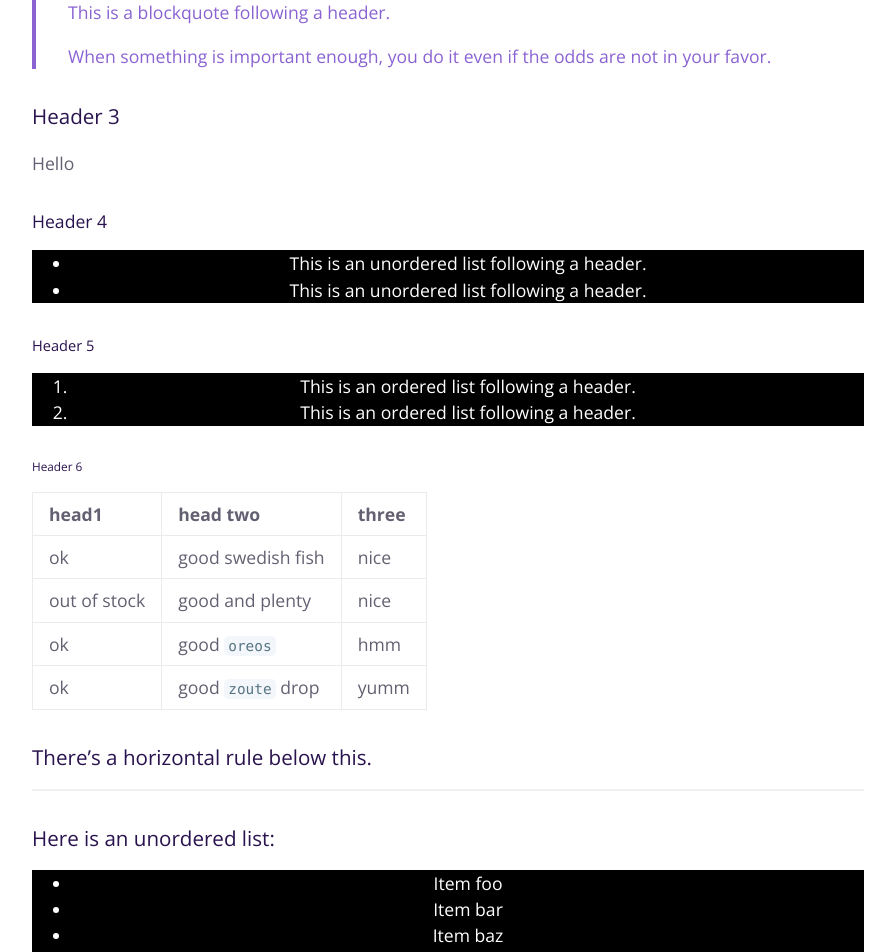
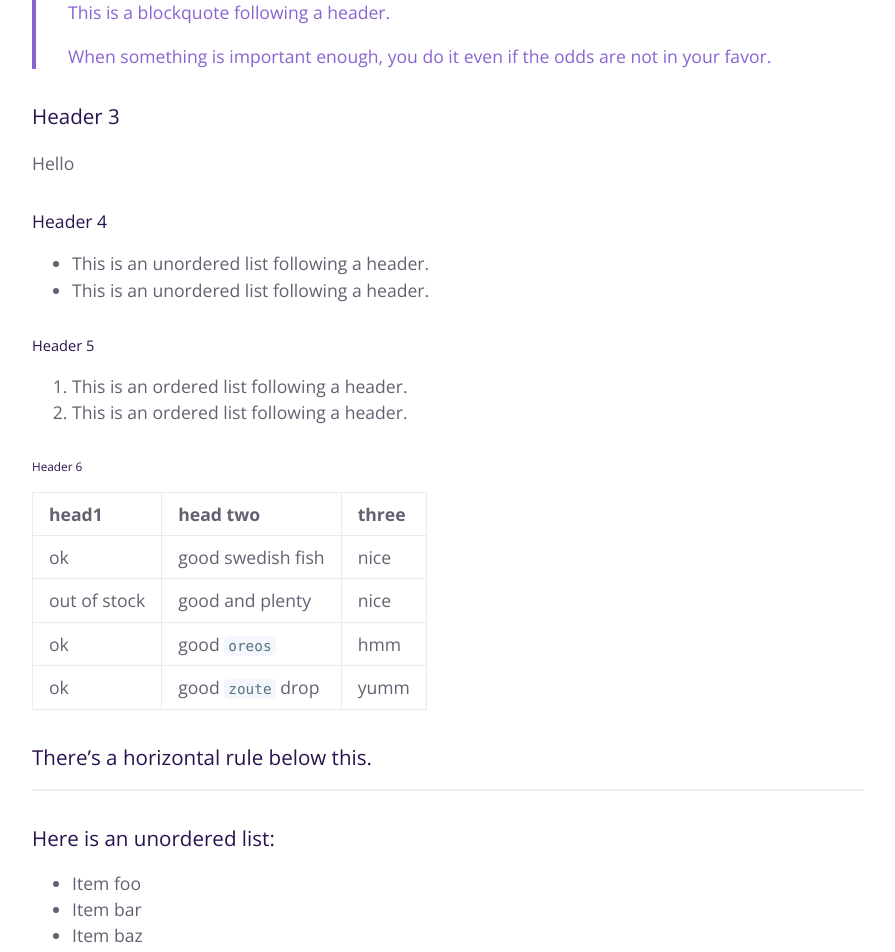
Before and after one commit to rcdorsey/rcdcorsey.github.io, a Jekyll site: the page built from index.md, in a window 1280 px wide. Shown: the part 1091-2043 px from the top of the page, without its empty margins (192-1087 px from the left). Built offline with Jekyll 4.4.1, drawn with Linux system fonts in a browser that asks for light colours.

Commit message:
Restore ul settings

```diff
--- a/_sass/jekyll-theme-cayman.scss
+++ b/_sass/jekyll-theme-cayman.scss
@@ -288,9 +288,6 @@ a {
 
   ul,
   ol {
-    color: $header-heading-color;
-    text-align: center;
-    background-color: $header-bg-color;
     margin-top: 0;
   }
 
```
